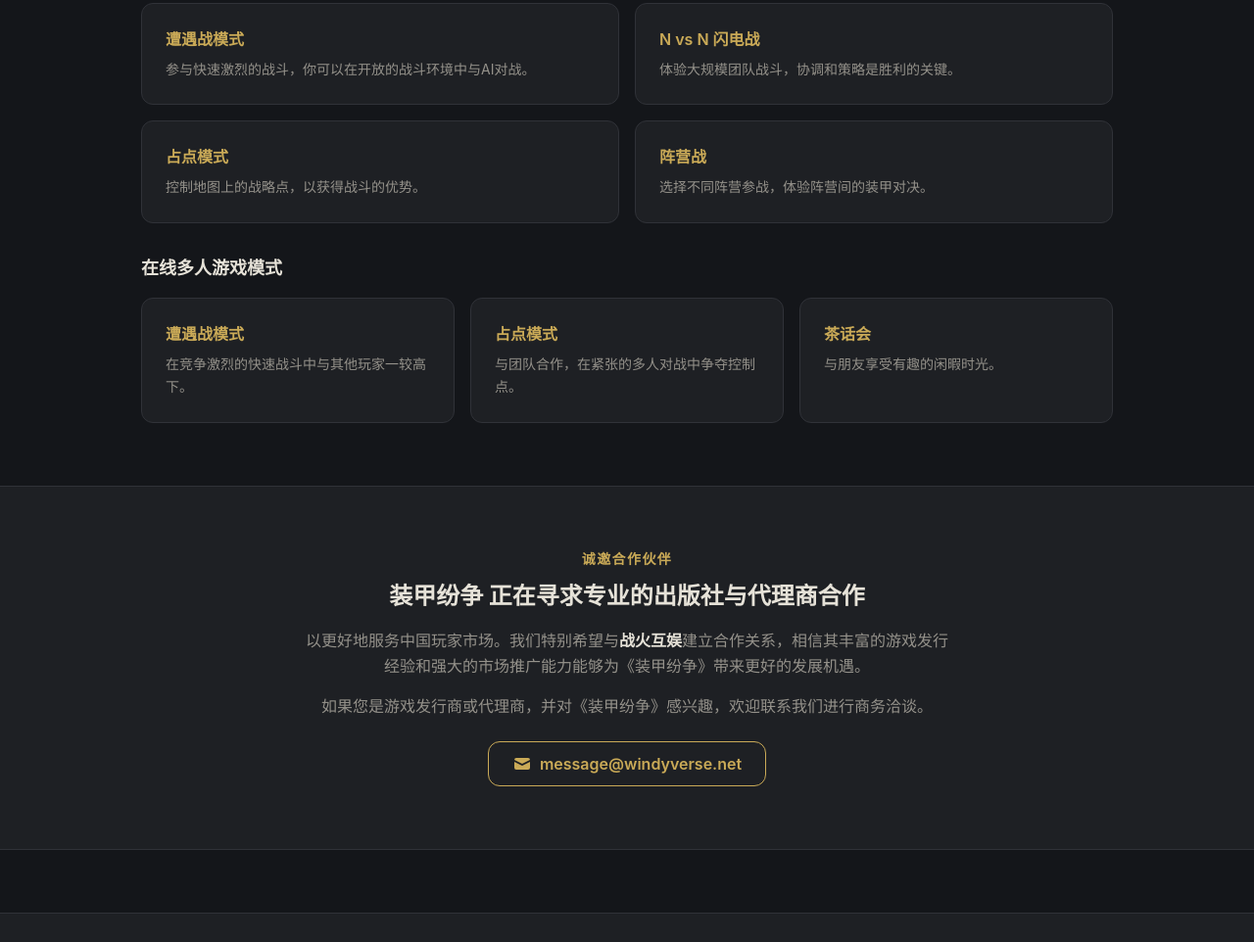
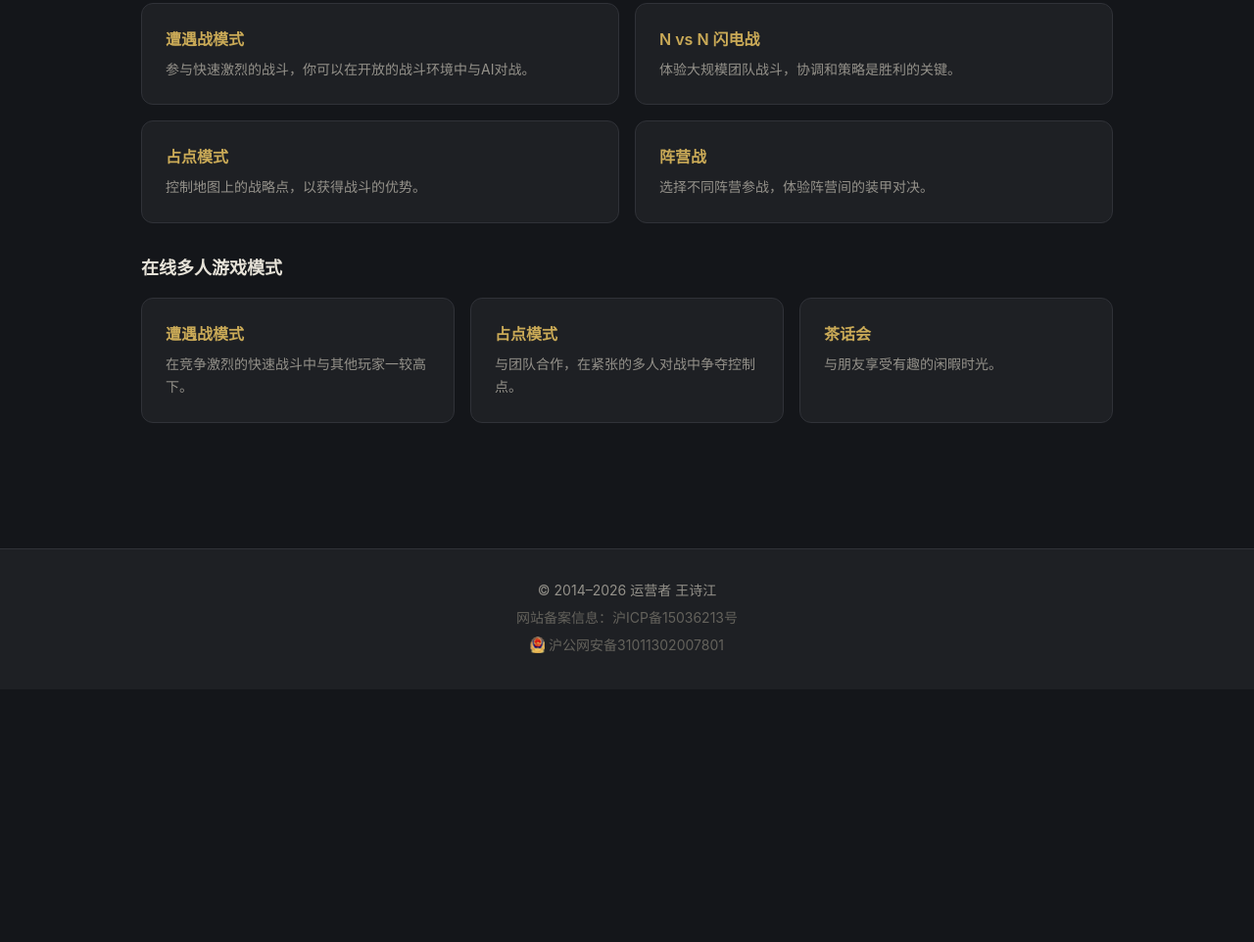
Before and after one commit to ShanghaiWindy/PanzerWar-CN-Web, an Astro site: page / in a window 1280 px wide. Shown: the part 1832-2794 px from the top of the page at 98% size. After the commit the page ends 2536 px from the top, so only its background shows below. Built offline with nearby package versions, Linux system fonts and the light colour scheme; Astro itself is replaced by a stand-in of ours.

Commit message:
低调运营：移除 WindyVerse 与代理招募内容
- 页脚仅保留运营者 王诗江，删除 WindyVerse Pte. Ltd. 字样
- 移除"诚邀合作伙伴 / 战火互娱"代理招募整段及对外联系邮箱
- 测试版本提示去掉"与国际服数据不互通"措辞

Co-Authored-By: Claude Opus 4.7 (1M context) <noreply@anthropic.com>

```diff
--- a/src/layouts/Layout.astro
+++ b/src/layouts/Layout.astro
@@ -46,7 +46,7 @@ const { title, description = '装甲纷争 - 操控超过200辆历史坦克，
     <!-- Footer -->
     <footer class="border-t border-g-divider bg-g-bg-panel mt-16 py-8 text-center text-sm text-g-text-tertiary">
       <div class="max-w-5xl mx-auto px-4 space-y-2">
-        <p class="text-g-text-secondary">© 2014–{new Date().getFullYear()} 开发商 WindyVerse Pte. Ltd. · 国内代理商 王诗江</p>
+        <p class="text-g-text-secondary">© 2014–{new Date().getFullYear()} 运营者 王诗江</p>
         <p>
           <a href="https://beian.miit.gov.cn/" target="_blank" class="hover:text-g-parchment transition-colors">
             网站备案信息：沪ICP备15036213号
--- a/src/pages/index.astro
+++ b/src/pages/index.astro
@@ -14,7 +14,7 @@ import Layout from '../layouts/Layout.astro'
 
       <!-- Notice -->
       <div class="mt-6 max-w-2xl mx-auto bg-g-bg-surface border border-g-gold/20 rounded-xl px-6 py-4 text-sm text-g-text-secondary leading-relaxed space-y-2">
-        <p>本版本为<strong class="text-g-parchment">国服测试版本</strong>，与国际服数据不互通。目前处于<strong class="text-g-parchment">删档测试阶段</strong>，在本轮游戏测试结束后，将不保留玩家数据。所有用户数据均保存在中国大陆境内。</p>
+        <p>本版本目前处于<strong class="text-g-parchment">删档测试阶段</strong>，在本轮游戏测试结束后，将不保留玩家数据。所有用户数据均保存在中国大陆境内。</p>
         <p class="flex items-center justify-center gap-2"><span class="bg-g-gold text-g-bg-deep font-bold px-2 py-0.5 rounded text-xs">16+</span>适龄提示：本游戏适合16岁以上用户</p>
       </div>
 
@@ -200,27 +200,4 @@ import Layout from '../layouts/Layout.astro'
     </div>
   </section>
 
-  <!-- Partnership -->
-  <section class="bg-g-bg-panel border-y border-g-divider">
-    <div class="max-w-5xl mx-auto px-4 py-16 text-center">
-      <p class="text-sm text-g-gold font-semibold tracking-widest uppercase mb-3">诚邀合作伙伴</p>
-      <h2 class="text-2xl font-bold text-g-parchment">装甲纷争 正在寻求专业的出版社与代理商合作</h2>
-      <p class="mt-4 max-w-2xl mx-auto text-g-text-secondary leading-relaxed">
-        以更好地服务中国玩家市场。我们特别希望与<strong class="text-g-parchment">战火互娱</strong>建立合作关系，相信其丰富的游戏发行经验和强大的市场推广能力能够为《装甲纷争》带来更好的发展机遇。
-      </p>
-      <p class="mt-4 text-g-text-secondary">
-        如果您是游戏发行商或代理商，并对《装甲纷争》感兴趣，欢迎联系我们进行商务洽谈。
-      </p>
-      <a
-        href="mailto:message@windyverse.net"
-        class="mt-6 inline-flex items-center gap-2 border border-g-gold text-g-gold font-semibold px-6 py-2.5 rounded-xl hover:bg-g-gold-dim transition"
-      >
-        <svg xmlns="http://www.w3.org/2000/svg" class="w-5 h-5" viewBox="0 0 20 20" fill="currentColor">
-          <path d="M2.003 5.884L10 9.882l7.997-3.998A2 2 0 0016 4H4a2 2 0 00-1.997 1.884z" />
-          <path d="M18 8.118l-8 4-8-4V14a2 2 0 002 2h12a2 2 0 002-2V8.118z" />
-        </svg>
-        message@windyverse.net
-      </a>
-    </div>
-  </section>
 </Layout>
```
